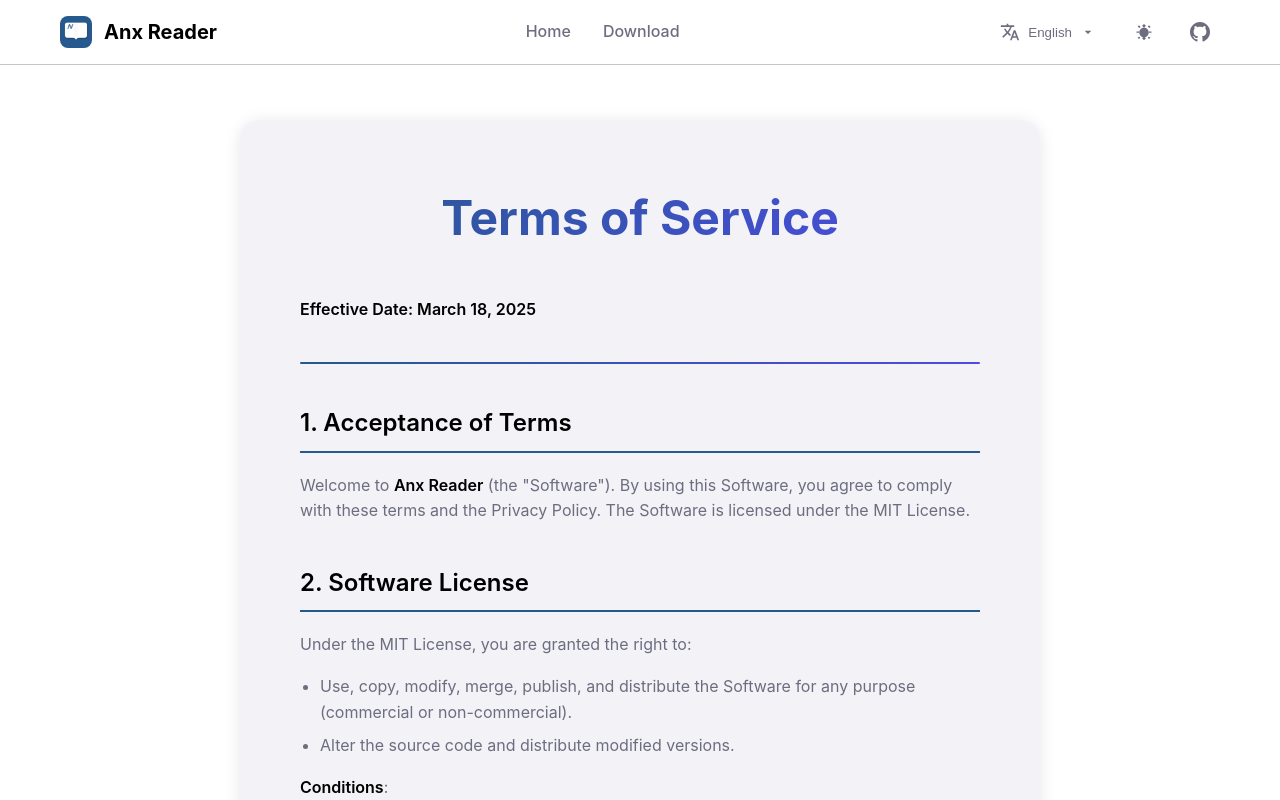
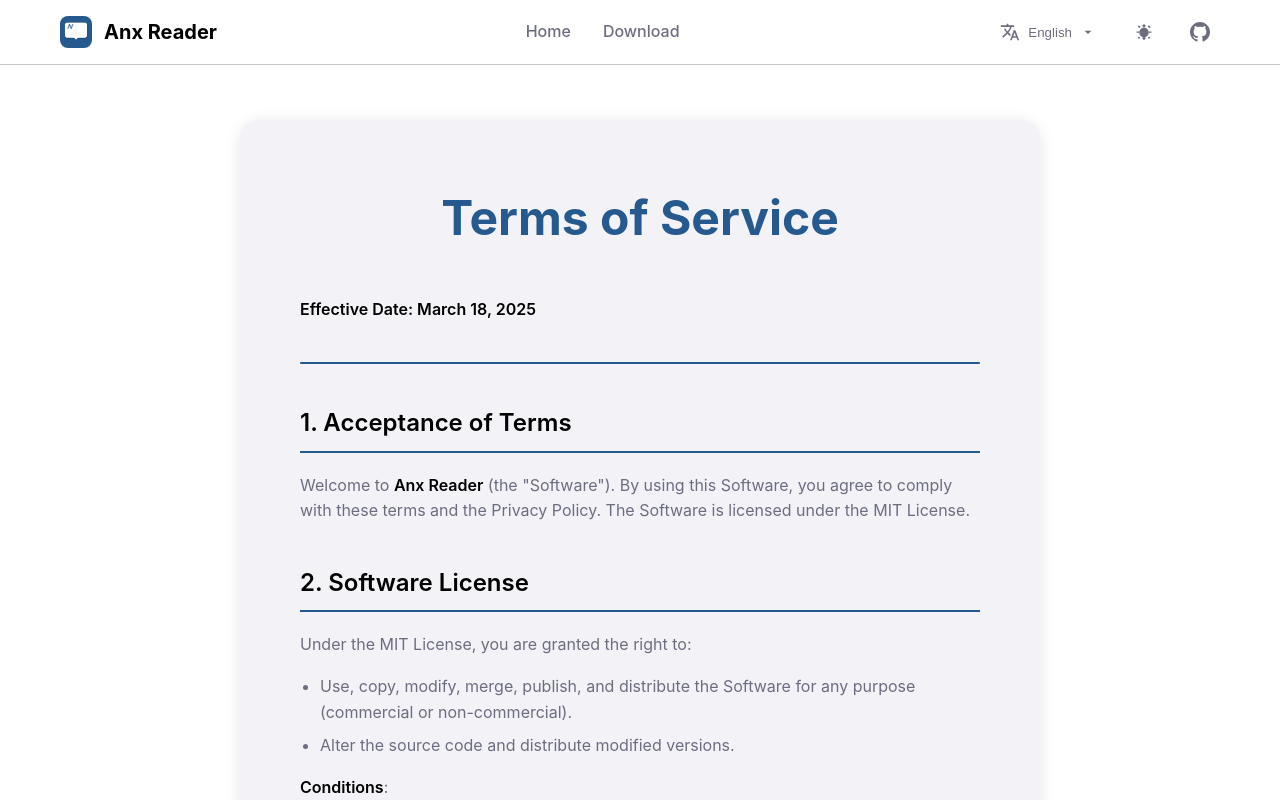
Before and after one commit to Anxcye/anx-page, a Vue app: page /terms in a window 1280 px wide. Shown: the top 800 px of the page. Built offline with nearby package versions, Linux system fonts and the light colour scheme.

Commit message:
refactor: simplify text styling by removing gradient backgrounds and applying solid color

```diff
--- a/src/App.vue
+++ b/src/App.vue
@@ -130,10 +130,7 @@
   font-weight: 700;
   text-align: center;
   margin-bottom: 60px;
-  background: linear-gradient(135deg, var(--primary-color), var(--secondary-color));
-  -webkit-background-clip: text;
-  -webkit-text-fill-color: transparent;
-  background-clip: text;
+  color: var(--primary-color);
 }
 
 @media (max-width: 768px) {
--- a/src/components/HeroSection.vue
+++ b/src/components/HeroSection.vue
@@ -176,18 +176,7 @@
   font-weight: 800;
   line-height: 1.1;
   margin-bottom: 20px;
-  background: linear-gradient(135deg, var(--primary-color), var(--secondary-color));
-  background-size: 200% auto;
-  -webkit-background-clip: text;
-  -webkit-text-fill-color: transparent;
-  background-clip: text;
-  animation: gradient-flow 5s ease infinite;
-}
-
-@keyframes gradient-flow {
-  0% { background-position: 0% 50%; }
-  50% { background-position: 100% 50%; }
-  100% { background-position: 0% 50%; }
+  color: var(--primary-color);
 }
 
 .hero-subtitle {
--- a/src/views/DownloadView.vue
+++ b/src/views/DownloadView.vue
@@ -176,10 +176,7 @@
   font-size: 48px;
   font-weight: 800;
   margin-bottom: 16px;
-  background: linear-gradient(135deg, var(--primary-color), var(--secondary-color));
-  -webkit-background-clip: text;
-  -webkit-text-fill-color: transparent;
-  background-clip: text;
+  color: var(--primary-color);
 }
 
 .download-subtitle {
--- a/src/views/PrivacyView.vue
+++ b/src/views/PrivacyView.vue
@@ -112,13 +112,9 @@
 .policy-content h1 {
   font-size: 48px;
   font-weight: 700;
-  color: var(--text-primary);
+  color: var(--primary-color);
   margin-bottom: 40px;
   text-align: center;
-  background: linear-gradient(135deg, var(--primary-color), var(--secondary-color));
-  -webkit-background-clip: text;
-  -webkit-text-fill-color: transparent;
-  background-clip: text;
 }
 
 .policy-content h2 {
--- a/src/views/TermsView.vue
+++ b/src/views/TermsView.vue
@@ -154,19 +154,15 @@
 .policy-content h1 {
   font-size: 48px;
   font-weight: 700;
-  color: var(--text-primary);
+  color: var(--primary-color);
   margin-bottom: 40px;
   text-align: center;
-  background: linear-gradient(135deg, var(--primary-color), var(--secondary-color));
-  -webkit-background-clip: text;
-  -webkit-text-fill-color: transparent;
-  background-clip: text;
 }
 
 .policy-content hr {
   border: none;
   height: 2px;
-  background: linear-gradient(135deg, var(--primary-color), var(--secondary-color));
+  background-color: var(--primary-color);
   margin: 40px 0;
   border-radius: 1px;
 }
```
